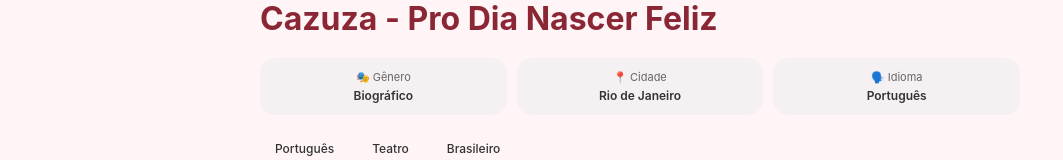
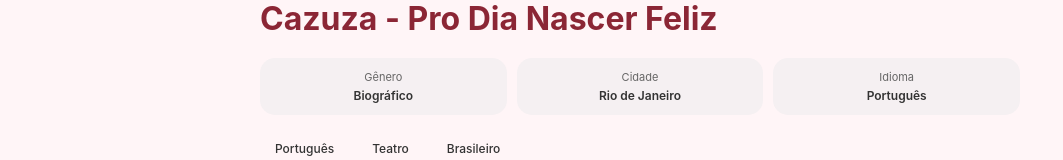
Before and after one commit to FabioCypreste/musical_app_reactweb, a React (Vite) app: page / in a window 1280 px wide. Both pictures are taken after a click on the element 640 px from the left and 666 px from the top of the page. Shown: the part 519-679 px from the top of the page, without its empty margins (0-1063 px from the left). Built offline with nearby package versions, Linux system fonts and the light colour scheme.

Commit message:
Remove emojis from info labels in musical details

```diff
--- a/src/telas/musicaisDetalhes.jsx
+++ b/src/telas/musicaisDetalhes.jsx
@@ -23,15 +23,15 @@
           {/* Info Cards */}
           <div style={styles.infoCardsContainer}>
             <div style={styles.infoCard}>
-              <p style={styles.infoLabel}>🎭 Gênero</p>
+              <p style={styles.infoLabel}>Gênero</p>
               <p style={styles.infoValor}>{musical.genero}</p>
             </div>
             <div style={styles.infoCard}>
-              <p style={styles.infoLabel}>📍 Cidade</p>
+              <p style={styles.infoLabel}>Cidade</p>
               <p style={styles.infoValor}>{musical.cidade}</p>
             </div>
             <div style={styles.infoCard}>
-              <p style={styles.infoLabel}>🗣️ Idioma</p>
+              <p style={styles.infoLabel}>Idioma</p>
               <p style={styles.infoValor}>{musical.idioma}</p>
             </div>
           </div>
```
